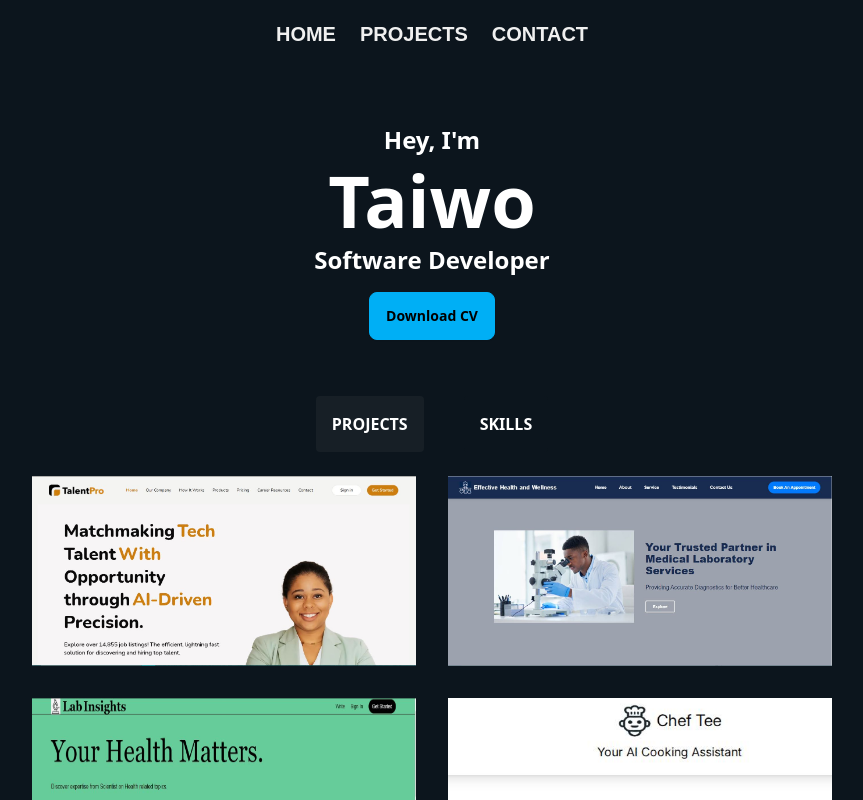
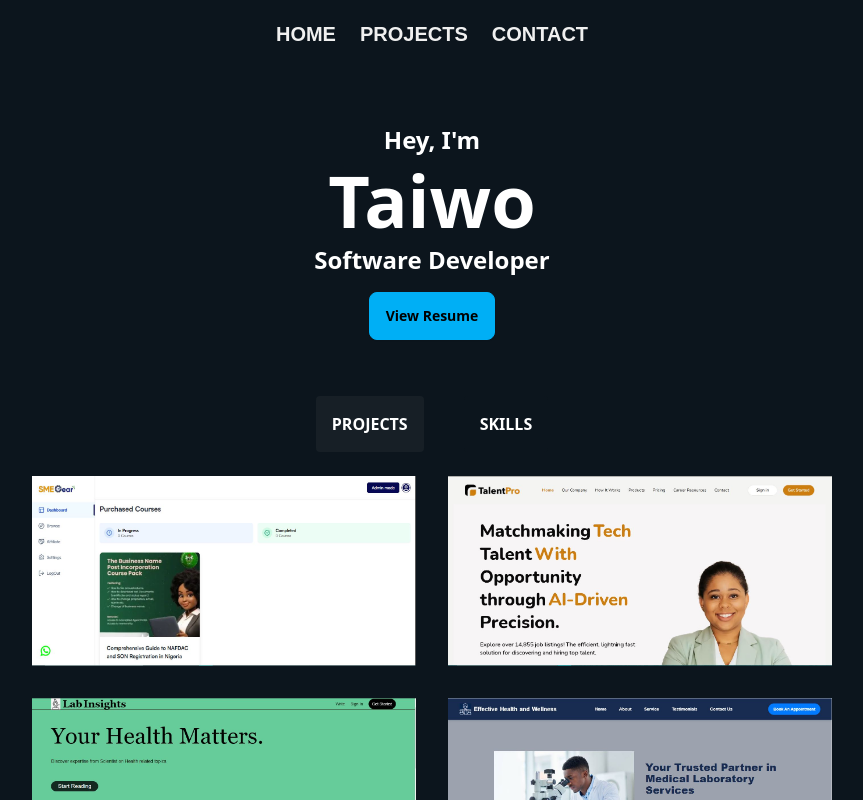
Before and after one commit to bukolaAce/taiwoportfoliowebsite, a React (Vite) app: page / in a window 1280 px wide. Shown: the top 800 px of the page, without its empty margins (208-1071 px from the left). Built offline with nearby package versions, Linux system fonts and the light colour scheme.

Commit message:
porfolio updated

```diff
--- a/src/Components/About.jsx
+++ b/src/Components/About.jsx
@@ -9,7 +9,7 @@ const About = () => {
   // };
   return (
     <>
-    <div className="min-h-[10rem]"  >
+      <div className="min-h-[10rem]">
         <div className="flex justify-center mx-auto space-x-10 " id="about">
           <button
             onClick={() => setChange(true)}
@@ -45,7 +45,6 @@ const About = () => {
                       src="./images/html.png"
                       className="border border-white shadow-xl h-52 w-52 md:h-32 md:w-32 rounded-xl"
                     />
-
                   </div>
                 </div>
                 <div className="max-w-[350px] h-auto rounded-md">
@@ -54,7 +53,6 @@ const About = () => {
                       src="./images/css-logo.png"
                       className="border border-white shadow-xl h-52 w-52 md:h-32 md:w-32 rounded-xl"
                     />
-
                   </div>
                 </div>
                 <div className="max-w-[350px] h-auto rounded-md">
@@ -63,7 +61,14 @@ const About = () => {
                       src="./images/js.png"
                       className="border border-white shadow-xl h-52 w-52 md:h-32 md:w-32 rounded-xl"
                     />
-
+                  </div>
+                </div>
+                <div className="max-w-[350px] h-auto rounded-md">
+                  <div className="flex flex-col items-center">
+                    <img
+                      src="./images/Typescript.webp"
+                      className="border border-white shadow-xl h-52 w-52 md:h-32 md:w-32 rounded-xl"
+                    />
                   </div>
                 </div>
                 <div className="max-w-[350px] h-auto rounded-md">
@@ -72,7 +77,14 @@ const About = () => {
                       src="./images/react.png"
                       className="border border-white shadow-xl h-52 w-52 md:h-32 md:w-32 rounded-xl"
                     />
-
+                  </div>
+                </div>
+                <div className="max-w-[350px] h-auto rounded-md">
+                  <div className="flex flex-col items-center">
+                    <img
+                      src="./images/nextjs.jpg"
+                      className="border border-white shadow-xl h-52 w-52 md:h-32 md:w-32 rounded-xl"
+                    />
                   </div>
                 </div>
                 <div className="max-w-[350px] h-auto rounded-md">
@@ -81,27 +93,18 @@ const About = () => {
                       src="./images/tailwind.png"
                       className="border border-white shadow-xl h-52 w-52 md:h-32 md:w-32 rounded-xl"
                     />
-
-                </div>
-              </div>
-              <div className="max-w-[350px] h-auto rounded-md">
-                <div className="flex flex-col items-center">
-                  <img
-                    src="./images/nextjs.jpg"
-                    className="border border-white shadow-xl h-52 w-52 md:h-32 md:w-32 rounded-xl"
-                  />
-
                   </div>
                 </div>
               </div>
             </div>
             {/* </Slide> */}
           </div>
-      ) : <Projects/>}
+        ) : (
+          <Projects />
+        )}
 
         {/* PROJECTS */}
       </div>
-
     </>
   );
 };
--- a/src/Components/Herosection.jsx
+++ b/src/Components/Herosection.jsx
@@ -22,10 +22,10 @@ const Herosection = () => {
                 boxShadow: "0px 0px 8px rgb(255,255,255)",
               }}
               target="_blank"
-              href="https://drive.google.com/file/d/164iT4D9KyJT1_k57aushvw1ScRBo4P6f/view?usp=drive_link"
+              href="https://drive.google.com/file/d/14w1iCQg7r6eibZp941GosqshVlHzCNw9/view?usp=sharing"
               className="btn btn-info"
             >
-              Download CV
+              View Resume
             </motion.a>
           </Fade>
         </div>
--- a/src/Components/Projects.jsx
+++ b/src/Components/Projects.jsx
@@ -1,13 +1,11 @@
-import cardImage1 from "/images/TalentPro.jpg";
-
-import cardImage2 from "/images/medlab.jpg";
+import cardImage1 from "/images/smegear.jpg";
+import cardImage2 from "/images/TalentPro.jpg";
 import cardImage3 from "/images/labinsight.jpg";
-import cardImage4 from "/images/Cheftee.jpg";
+import cardImage4 from "/images/medlab.jpg";
 import cardImage5 from "/images/RecipeApp.jpg";
-
 import cardImage6 from "/images/biliophilia.jpg";
 
-// import { Link } from "react-router-dom";
+
 
 // eslint-disable-next-line react/prop-types
 const Card = ({ image, description, Name, url }) => {
@@ -46,43 +44,38 @@ const Card = ({ image, description, Name, url }) => {
 };
 
 const cardsData = [
-  {
-    image: cardImage1,
-    title: "Card 1",
-    Name: "Talent Pro",
-    description:
-      "Match Making Tech Talent With Opportunities through AI-Driven Precision",
-    url: "https://talentpro.africa",
-  },
+  { image: cardImage1,  title: "Card 1",Name: "SmeGear",  description:
+      "Scalable platform empowering instructors to teach and students to learn with ease. Built with NextJs And Tailwind Css ",
+    url: "https://smegear.vercel.app",},
   {
     image: cardImage2,
     title: "Card 2",
-    Name: "A Laboratory Website",
-    description: "Built with React And Tailwind Css ",
-    url: "https://medlabapp.netlify.app",
+    Name: "Talent Pro",
+    description:
+      "AI-powered platform connecting top tech talent with the right opportunities.",
+    url: "https://talentpro.africa",
   },
-  {
+   {
     image: cardImage3,
     title: "Card 3",
     Name: "A Medical Blog",
     description:
-      "A Blog which allows users to post content. Built with React,FireBase And Styled with Tailwind Css ",
+      "Dynamic platform for medical professionals to share knowledge, insights, and expertise. Built with React And Tailwind Css ",
     url: "https://lab-insights.vercel.app",
   },
   {
     image: cardImage4,
     title: "Card 4",
-    Name: "ChefTee",
-    description:
-      "Your Ai cooking assistant. Built with React And Styled with Tailwind Css ",
-    url: "https://cheftee.vercel.app",
+    Name: "Effective Health and Wellness",
+    description: "Medical Consultation Booking App. Built with React And Tailwind Css ",
+    url: "https://medlabapp.netlify.app",
   },
   {
     image: cardImage5,
     title: "Card 5",
     Name: "A Recipe App",
     description:
-      "Fetching Data from An Api. Built with React And Styled with Tailwind Css ",
+      "Unlock a world of flavors, step-by-step guidance, and delightful inspirations. Built with React And Tailwind Css ",
     url: "http://recipeapp0042.netlify.app",
   },
 
```
Also changed, not shown: public/images/Typescript.webp (added), public/images/smegear.jpg (added). Lines whose indentation alone changed are shown as unchanged.
